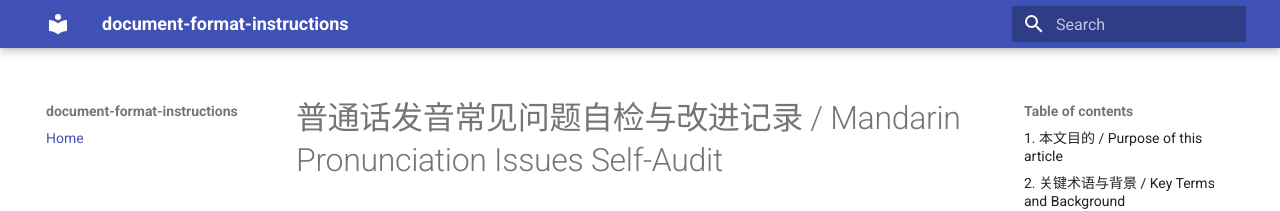
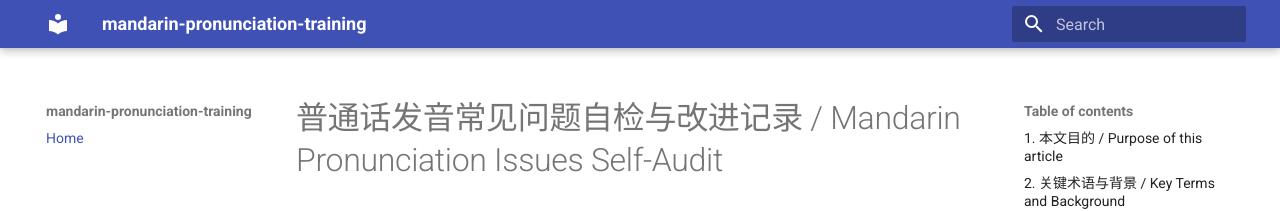
Before and after one commit to bridgezhang123/mandarin-pronunciation-training, an MkDocs documentation site: the page built from docs/README.md, in a window 1280 px wide. Shown: the top 211 px of the page. Built offline with MkDocs 1.6.1 and Material for MkDocs 9.7.7, drawn with Linux system fonts in a browser that asks for light colours.

Commit message:
Update mkdocs.yml
Update number/更新编号：February 22，2026

```diff
--- a/mkdocs.yml
+++ b/mkdocs.yml
@@ -1,5 +1,5 @@
 # mkdocs.yml
-site_name: document-format-instructions
+site_name: mandarin-pronunciation-training
 site_url: https://bridgezhang123.github.io/mandarin-pronunciation-training/
 theme:
   name: material
```
